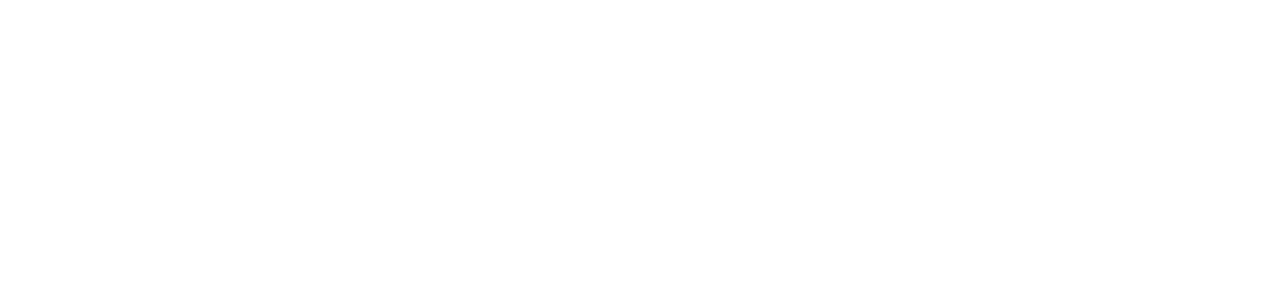
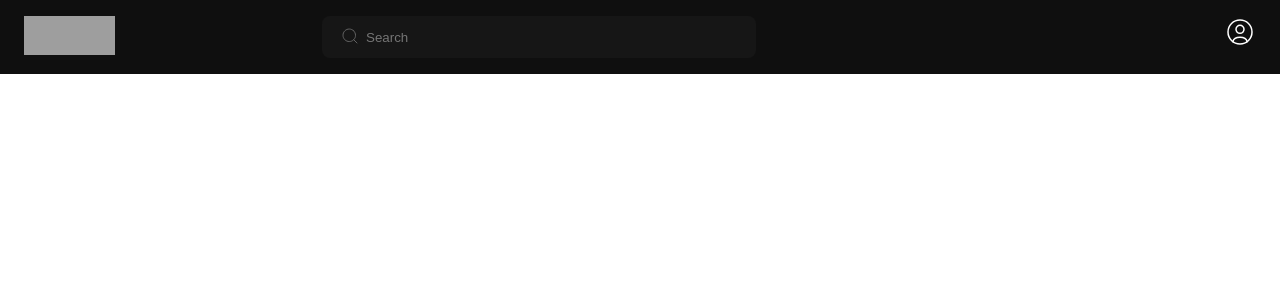
Before and after one commit to blueibell3/vibe-front, a Next.js app: page / in a window 1280 px wide. Shown: the top 300 px of the page. Built offline with nearby package versions, Linux system fonts and the light colour scheme; grey boxes are pictures that could not be loaded.

Commit message:
fix: sintax error

```diff
--- a/app/Components/Header/UserAvatar/UserAvatar.tsx
+++ b/app/Components/Header/UserAvatar/UserAvatar.tsx
@@ -9,15 +9,15 @@
 
 export default (props: Props) => {
     const [userIn, setUserIn] = useState(false)
-    const onChange = () => {
+    const onClick = () => {
         setUserIn(!userIn)
     }
     return (
         <>
             <div className={styles.container}>
-                <Image src='/user avatar.svg' onClick={onChange} width={32} height={32} alt='user avatar' className={styles.userAvatar} />
+                <Image src='/user avatar.svg' onClick={onClick} width={32} height={32} alt='user avatar' className={styles.userAvatar} />
                 {userIn &&
-                    <div className={styles.wrapper} onClick={onChange}>
+                    <div className={styles.wrapper} onClick={onClick}>
                         <div className={styles.userWindow} >
                             {props.gmail}
                             <div className={styles.longOut}>
--- a/app/page.tsx
+++ b/app/page.tsx
@@ -11,6 +11,7 @@
 
   return (
     <div className= {styles.container}>
+      <Header/>
     </div>
 
 
```
